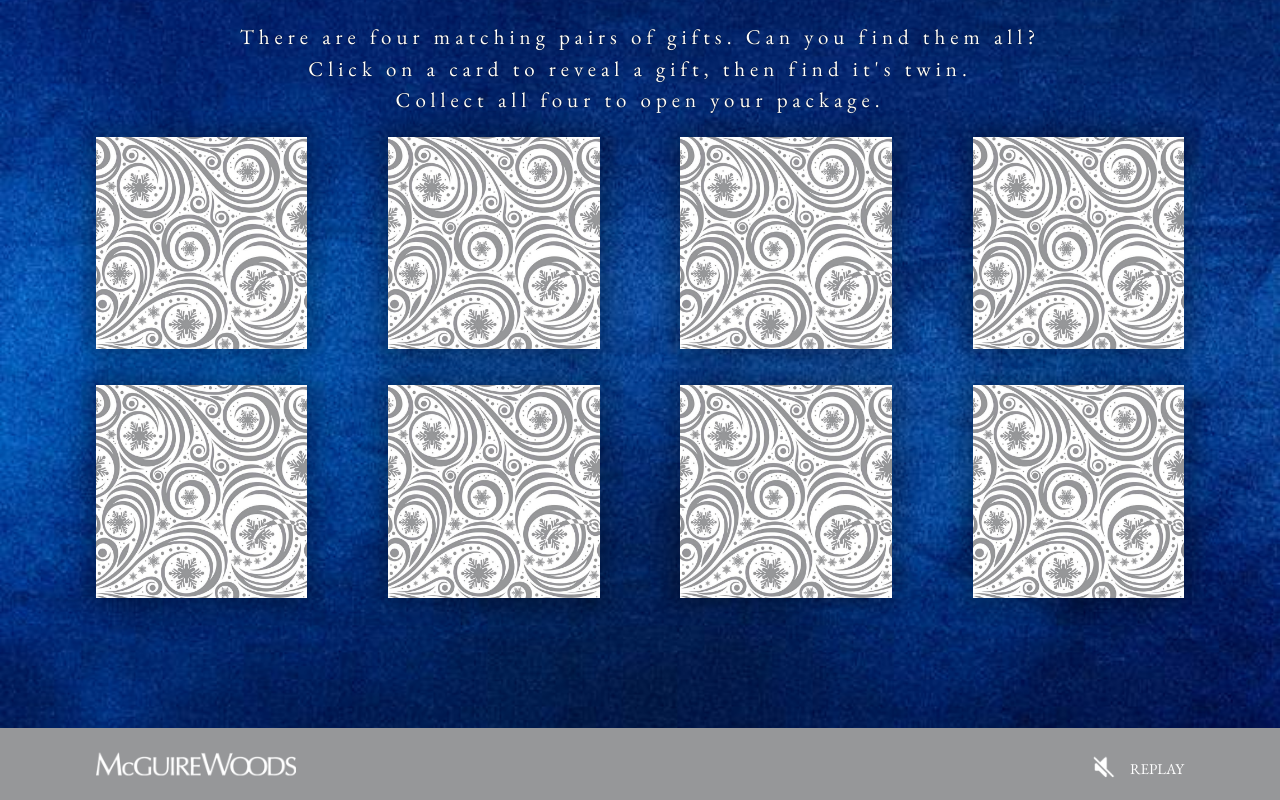
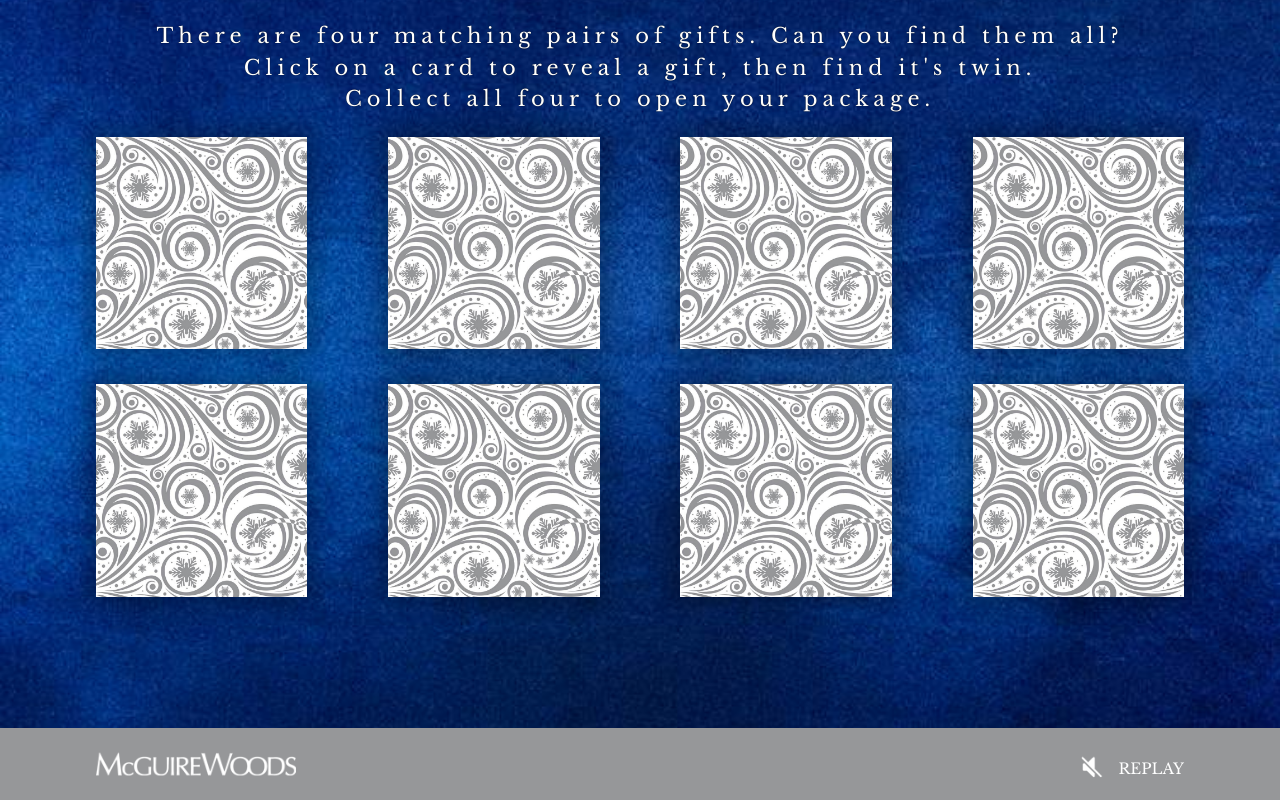
Before and after one commit to slightlytyler/memory-game, a website: page src/index.html in a window 1280 px wide. Drawn offline with nearby package versions, Linux system fonts and the light colour scheme.

Commit message:
changed font

```diff
--- a/src/index.html
+++ b/src/index.html
@@ -21,7 +21,7 @@
 
     </head>
     <body>
-        <link href='http://fonts.googleapis.com/css?family=EB+Garamond' rel='stylesheet' type='text/css'>
+        <link href='http://fonts.googleapis.com/css?family=Libre+Baskerville:400,700' rel='stylesheet' type='text/css'>
 
        <script src="//ajax.googleapis.com/ajax/libs/jquery/1.11.1/jquery.min.js"></script>
 
--- a/src/sass/custom/global.scss
+++ b/src/sass/custom/global.scss
@@ -17,7 +17,7 @@ html {
   background-repeat: no-repeat;
   background-position: center;
 
-  font-family: 'EB Garamond', serif;
+  font-family: 'Libre Baskerville', serif;
 
   .container {
     @include outer-container;
```
Also changed, not shown: src/styles/main.css.
